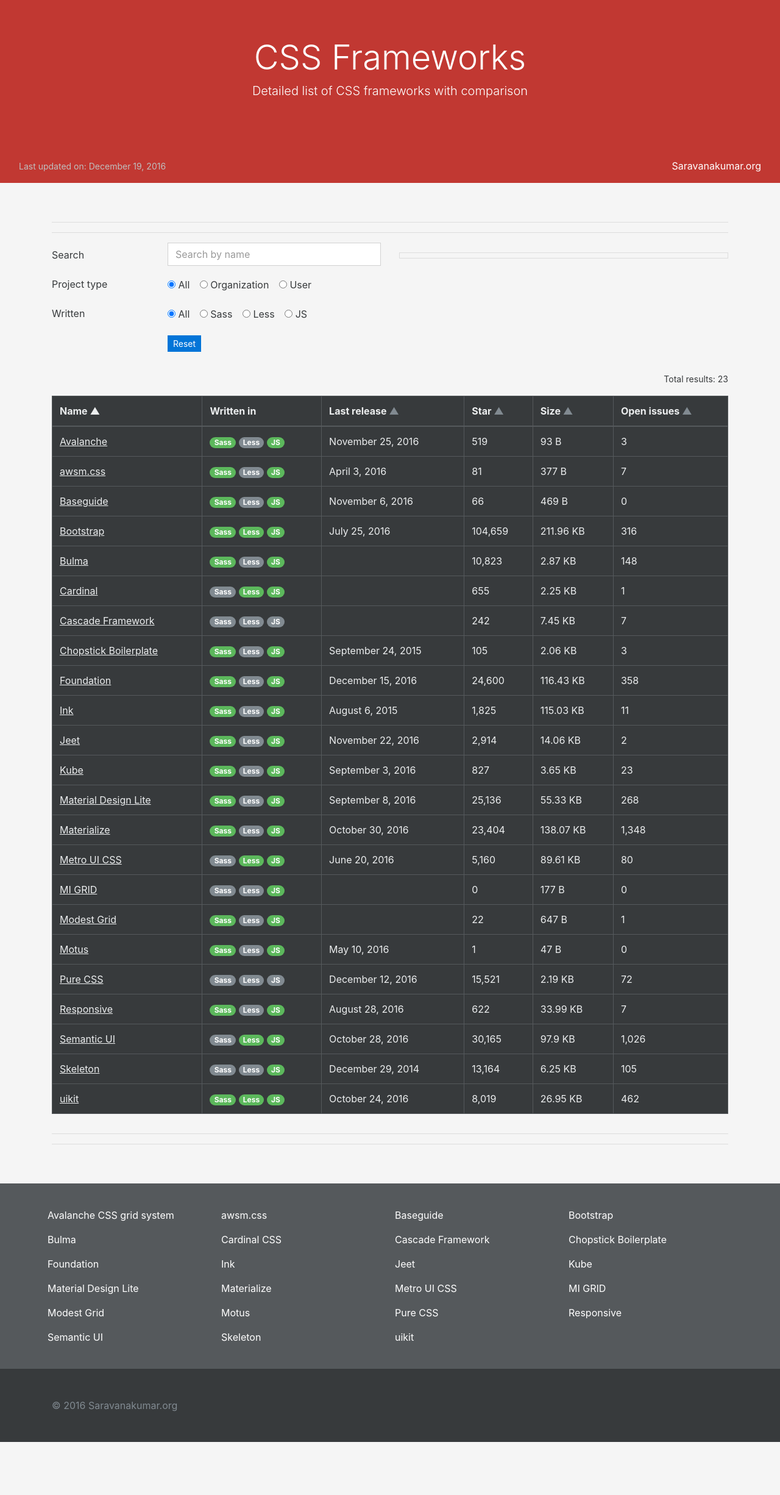
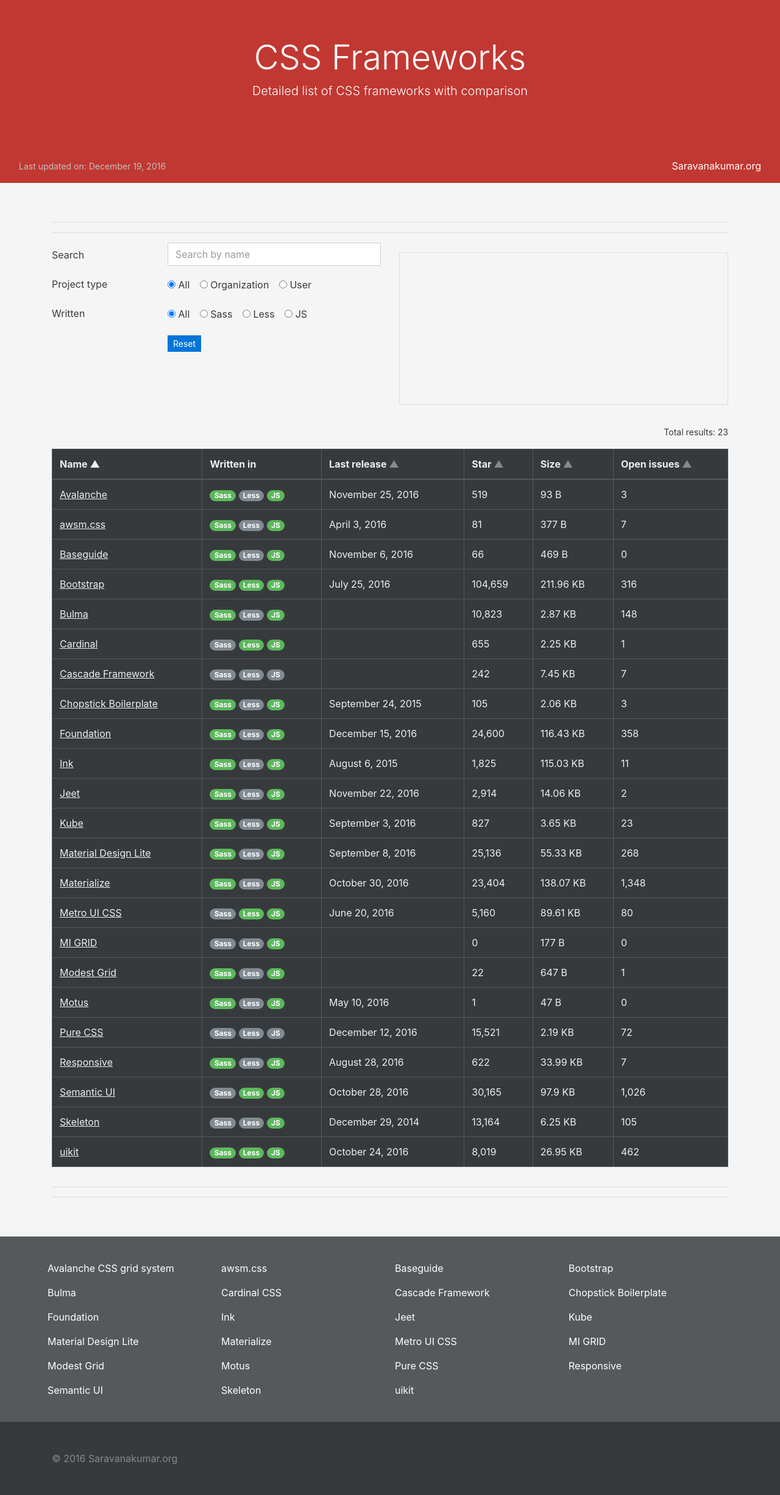
Before and after one commit to saravanakumargn/css-frameworks-compare, a Jekyll site: the page built from index.html, in a window 1280 px wide. Shown: the whole page at 61% size. Built offline with Jekyll 4.4.1, drawn with Linux system fonts in a browser that asks for light colours; nearby versions of some CDN libraries; before the commit the page ends 2365 px from its top, so only the background shows below that.

Commit message:
google ad width issue fix

```diff
--- a/_includes/index-filter.html
+++ b/_includes/index-filter.html
@@ -46,7 +46,7 @@
         </div>
         <div class="col-xs-12 col-sm-6">
             {% if jekyll.environment == 'production' %}
-            <div class="sa-round-border my-1">
+            <div class="sa-round-border my-1" style="min-width:250px;min-height:250px;">
 				<script async src="//pagead2.googlesyndication.com/pagead/js/adsbygoogle.js"></script>
 				<!-- github_pages _responsive_1 -->
 				<ins class="adsbygoogle"
```
